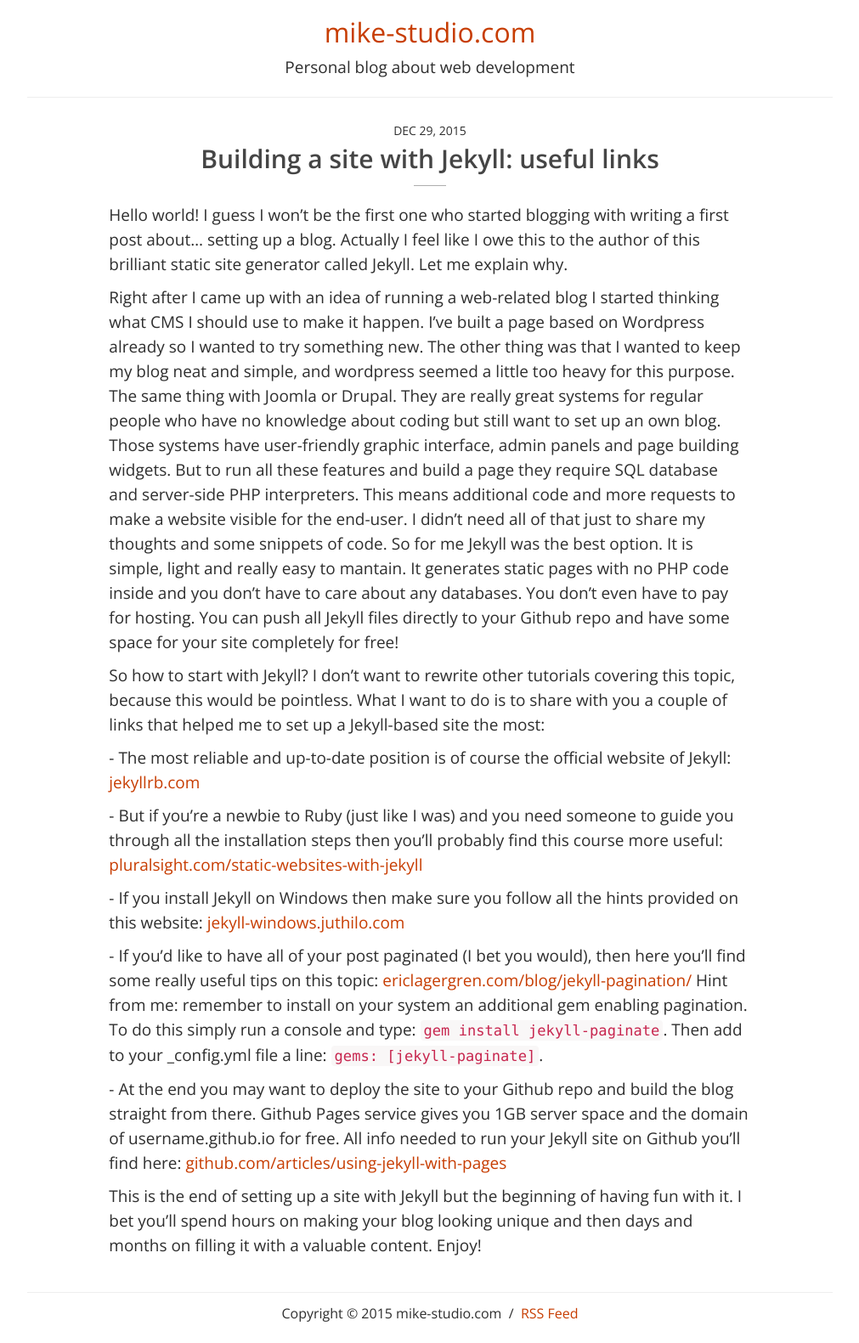
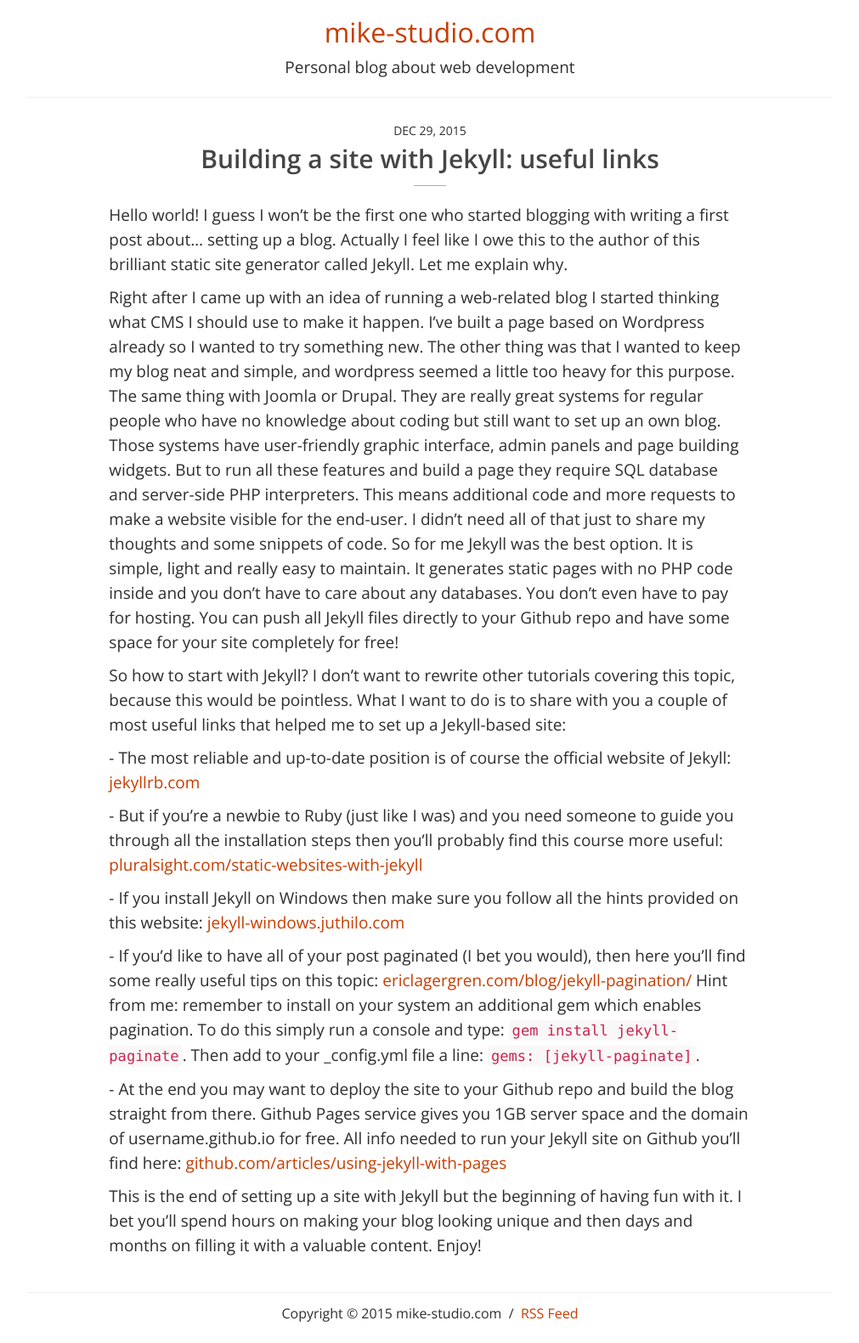
Before and after one commit to miketothe/miketothe.github.io, a Jekyll site: the page built from _posts/2015-12-29-building-a-site-with-Jekyll-useful-links.md, in a window 1280 px wide. Shown: the whole page at 85% size, without its empty margins (134-1145 px from the left). Built offline with Jekyll 4.4.1, drawn with Linux system fonts in a browser that asks for light colours.

```diff
--- a/_posts/2015-12-28-building-a-site-with-Jekyll-useful-links.md
+++ b/_posts/2015-12-29-building-a-site-with-Jekyll-useful-links.md
@@ -6,10 +6,10 @@ date: December 29, 2015
 
 Hello world! I guess I won't be the first one who started blogging with writing a first post about... setting up a blog. Actually I feel like I owe this to the author of this brilliant static site generator called Jekyll. Let me explain why.
 
-Right after I came up with an idea of running a web-related blog I started thinking what CMS I should use to make it happen. I've built a page based on Wordpress already so I wanted to try something new. The other thing was that I wanted to keep my blog neat and simple, and wordpress seemed a little too heavy for this purpose. The same thing with Joomla or Drupal. They are really great systems for regular people who have no knowledge about coding but still want to set up an own blog. Those systems have user-friendly graphic interface, admin panels and page building widgets. But to run all these features and build a page they require SQL database and server-side PHP interpreters. This means additional code and more requests to make a website visible for the end-user. I didn't need all of that just to share my thoughts and some snippets of code. So for me Jekyll was the best option. It is simple, light and really easy to mantain. It generates static pages with no PHP code inside and you don't have to care about any databases. You don't even have to pay for hosting. You can push all Jekyll files directly to your Github repo and have some space for your site completely for free!
+Right after I came up with an idea of running a web-related blog I started thinking what CMS I should use to make it happen. I've built a page based on Wordpress already so I wanted to try something new. The other thing was that I wanted to keep my blog neat and simple, and wordpress seemed a little too heavy for this purpose. The same thing with Joomla or Drupal. They are really great systems for regular people who have no knowledge about coding but still want to set up an own blog. Those systems have user-friendly graphic interface, admin panels and page building widgets. But to run all these features and build a page they require SQL database and server-side PHP interpreters. This means additional code and more requests to make a website visible for the end-user. I didn't need all of that just to share my thoughts and some snippets of code. So for me Jekyll was the best option. It is simple, light and really easy to maintain. It generates static pages with no PHP code inside and you don't have to care about any databases. You don't even have to pay for hosting. You can push all Jekyll files directly to your Github repo and have some space for your site completely for free!
 
 
-So how to start with Jekyll? I don't want to rewrite other tutorials covering this topic, because this would be pointless. What I want to do is to share with you a couple of links that helped me to set up a Jekyll-based site the most:
+So how to start with Jekyll? I don't want to rewrite other tutorials covering this topic, because this would be pointless. What I want to do is to share with you a couple of most useful links that helped me to set up a Jekyll-based site:
 
 \- The most reliable and up-to-date position is of course the official website of Jekyll: [jekyllrb.com](https://jekyllrb.com/)
 
@@ -18,7 +18,7 @@ So how to start with Jekyll? I don't want to rewrite other tutorials covering th
 \- If you install Jekyll on Windows then make sure you follow all the hints provided on this website: [jekyll-windows.juthilo.com](http://jekyll-windows.juthilo.com/)
 
 \- If you'd like to have all of your post paginated (I bet you would), then here you'll find some really useful tips on this topic: [ericlagergren.com/blog/jekyll-pagination/](http://www.ericlagergren.com/blog/jekyll-pagination/)
-Hint from me: remember to install on your system an additional gem enabling pagination. To do this simply run a console and type: `gem install jekyll-paginate`. Then add to your _config.yml file a line: `gems: [jekyll-paginate]`.
+Hint from me: remember to install on your system an additional gem which enables pagination. To do this simply run a console and type: `gem install jekyll-paginate`. Then add to your _config.yml file a line: `gems: [jekyll-paginate]`.
 
 \- At the end you may want to deploy the site to your Github repo and build the blog straight from there. Github Pages service gives you 1GB server space and the domain of username.github.io for free.
 All info needed to run your Jekyll site on Github you'll find here: [github.com/articles/using-jekyll-with-pages](https://help.github.com/articles/using-jekyll-with-pages/)
```
Also changed, not shown: _posts/2016-01-02-new-year-new-goals.md (added, +24 -0 lines).
